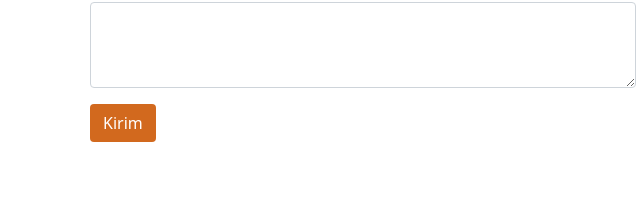
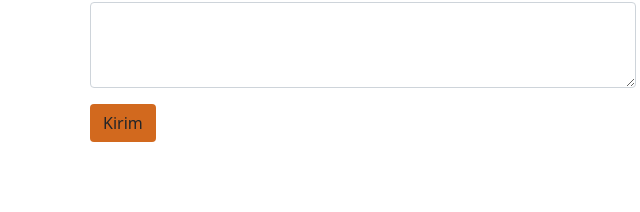
Before and after one commit to Falifah/Falifah.github.io, a plain HTML site: page index.html in a window 1280 px wide. Shown: the part 3242-3454 px from the top of the page, 277-917 px from the left. Drawn offline with nearby package versions, Linux system fonts and the light colour scheme.

```diff
--- a/index.html
+++ b/index.html
@@ -170,7 +170,7 @@
                 <label for="pesan" class="form-label">Pesan</label>
                 <textarea class="form-control" id="pesan" rows="3"></textarea>
               </div>
-              <button type="submit" class="btn text-white" style="background-color: chocolate">Kirim</button>
+              <button type="submit" class="btn" style="background-color: chocolate">Kirim</button>
             </form>
           </div>
         </div>
```
